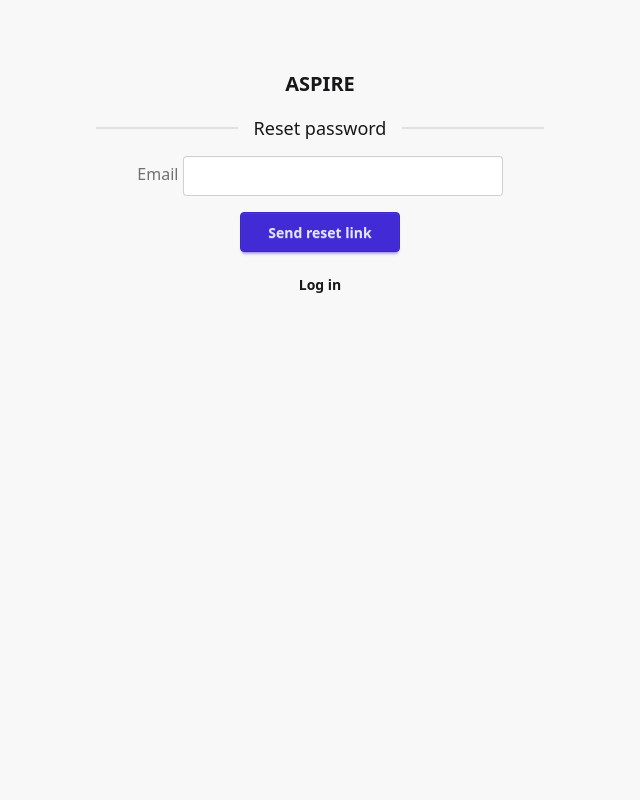
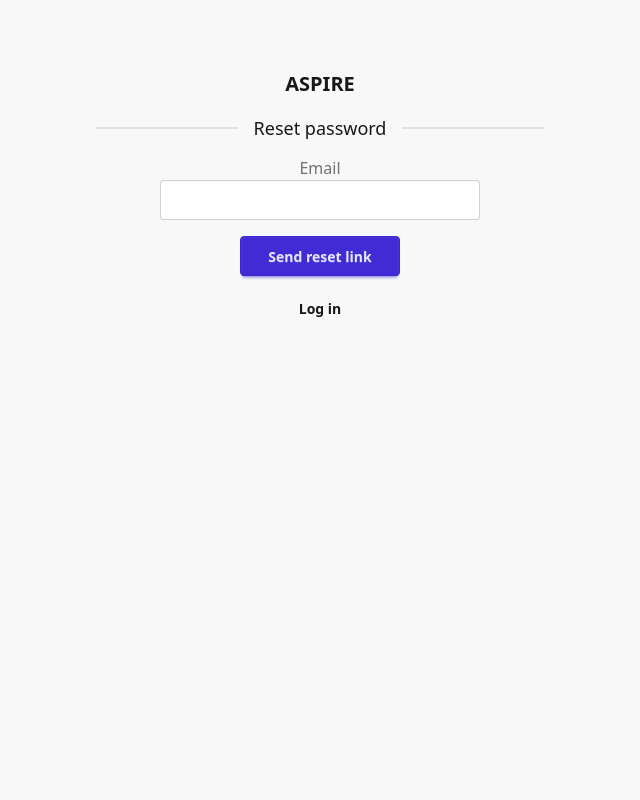
Before and after one commit to pawelfron/ASPIRE-v2, a Django app: page /accounts/password_reset/ in a window 1280 px wide. Shown: the whole page, without its empty margins (320-960 px from the left). Run offline with Django 5.2, Linux system fonts and the light colour scheme; style sheets or scripts are compiled from the project's sources; parts of the project's set-up code (start-up, migrations or seed data) failed here and were passed over.

Commit message:
fixed auth forms

```diff
--- a/src/aspire_v2/accounts/templates/accounts/login.html
+++ b/src/aspire_v2/accounts/templates/accounts/login.html
@@ -7,7 +7,7 @@
 {% block content %}
 <form method="post" class="mb-2 mx-auto block w-100">
   {% csrf_token %} {% for field in form %}
-  <label for="{{ field.id_for_label }}" class="label">
+  <label for="{{ field.id_for_label }}" class="label block">
     {{ field.label }}
   </label>
   {{ field|add_class:"input" }} {% if field.help_text %}
--- a/src/aspire_v2/accounts/templates/accounts/password_change_done.html
+++ b/src/aspire_v2/accounts/templates/accounts/password_change_done.html
@@ -3,5 +3,6 @@
 {% block title %} Password changed - ASPIRE {% endblock %}
 
 {% block content %}
-<p>Password changed.</p>
+<p class="mb-3">Password changed.</p>
+<a href="{% url 'dashboard' %}" class="btn btn-ghost w-40">To dashboard</a>
 {% endblock %}
--- a/src/aspire_v2/accounts/templates/accounts/password_change_form.html
+++ b/src/aspire_v2/accounts/templates/accounts/password_change_form.html
@@ -7,7 +7,7 @@
 {% block content %}
 <form method="post" class="mb-2 mx-auto block w-100">
   {% csrf_token %} {% for field in form %}
-  <label for="{{ field.id_for_label }}" class="label">
+  <label for="{{ field.id_for_label }}" class="label block">
     {{ field.label }}
   </label>
   {{ field|add_class:"input" }} {% if field.help_text %}
--- a/src/aspire_v2/accounts/templates/accounts/password_reset_confirm.html
+++ b/src/aspire_v2/accounts/templates/accounts/password_reset_confirm.html
@@ -7,7 +7,7 @@
 {% block content %}
 <form method="post" class="mb-2 mx-auto block w-100">
   {% csrf_token %} {% for field in form %}
-  <label for="{{ field.id_for_label }}" class="label">
+  <label for="{{ field.id_for_label }}" class="label block">
     {{ field.label }}
   </label>
   {{ field|add_class:"input" }} {% if field.help_text %}
--- a/src/aspire_v2/accounts/templates/accounts/password_reset_form.html
+++ b/src/aspire_v2/accounts/templates/accounts/password_reset_form.html
@@ -7,7 +7,7 @@
 {% block content %}
 <form method="post" class="mb-2 mx-auto block w-100">
   {% csrf_token %} {% for field in form %}
-  <label for="{{ field.id_for_label }}" class="label">
+  <label for="{{ field.id_for_label }}" class="label block">
     {{ field.label }}
   </label>
   {{ field|add_class:"input" }} {% if field.help_text %}
--- a/src/aspire_v2/accounts/templates/accounts/signup.html
+++ b/src/aspire_v2/accounts/templates/accounts/signup.html
@@ -8,7 +8,7 @@
 <form method="post" class="mb-2 block mx-auto w-100">
   {% csrf_token %} {% for field in form %}
 
-  <label for="{{ field.id_for_label }}" class="label">
+  <label for="{{ field.id_for_label }}" class="label block">
     {{ field.label }}
   </label>
   {{ field|add_class:"input" }} {% if field.help_text %}
--- a/src/aspire_v2/accounts/templates/accounts/user_delete_confirm.html
+++ b/src/aspire_v2/accounts/templates/accounts/user_delete_confirm.html
@@ -8,7 +8,7 @@
 <form method="post" class="mb-2 block mx-auto w-100">
   {% csrf_token %} {% for field in form %}
 
-  <label for="{{ field.id_for_label }}" class="label">
+  <label for="{{ field.id_for_label }}" class="label block">
     {{ field.label }}
   </label>
   {{ field|add_class:"input" }} {% if field.help_text %}
```
